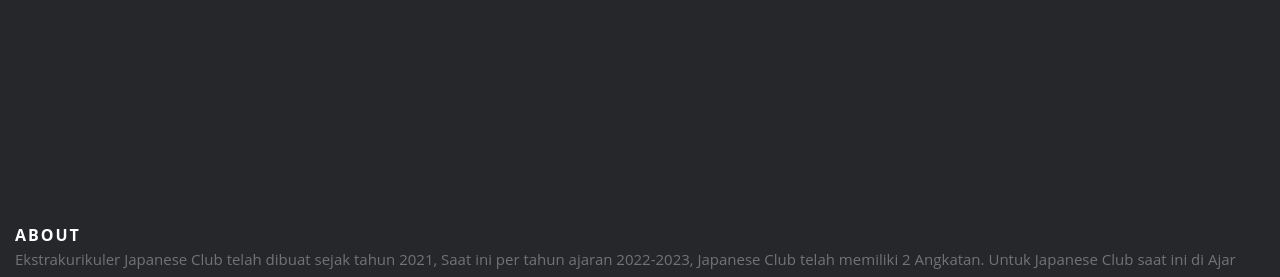
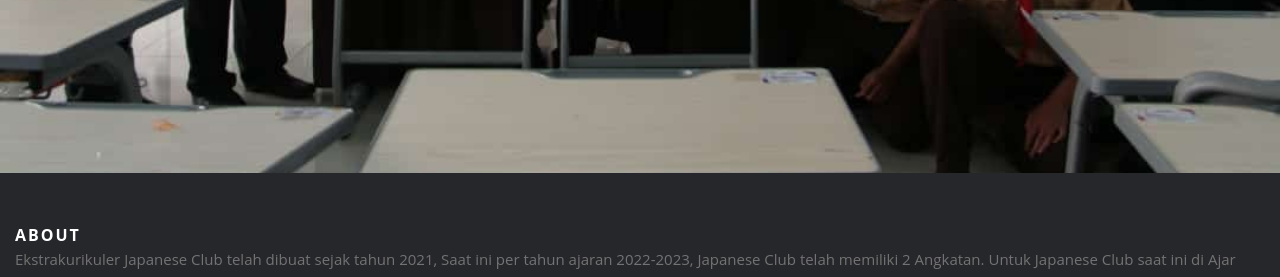
Before and after one commit to erlangftsiesta12/JapaneseClubPenusWebsite, a plain HTML site: page index.html in a window 1280 px wide. Shown: the part 627-904 px from the top of the page. Drawn offline with Linux system fonts and the light colour scheme; the site is published under a folder, as on GitHub Pages, so addresses that start at the root find nothing.

Commit message:
Update style.css

```diff
--- a/style.css
+++ b/style.css
@@ -18,7 +18,7 @@
     padding: 0 15px;
   }
   .header-area {
-    background:url(/asset/bghomepage.jpg);
+    background:url("./asset/bghomepage.jpg");
     filter: brightness();
     background-position: center center;
     background-size: cover;
```
